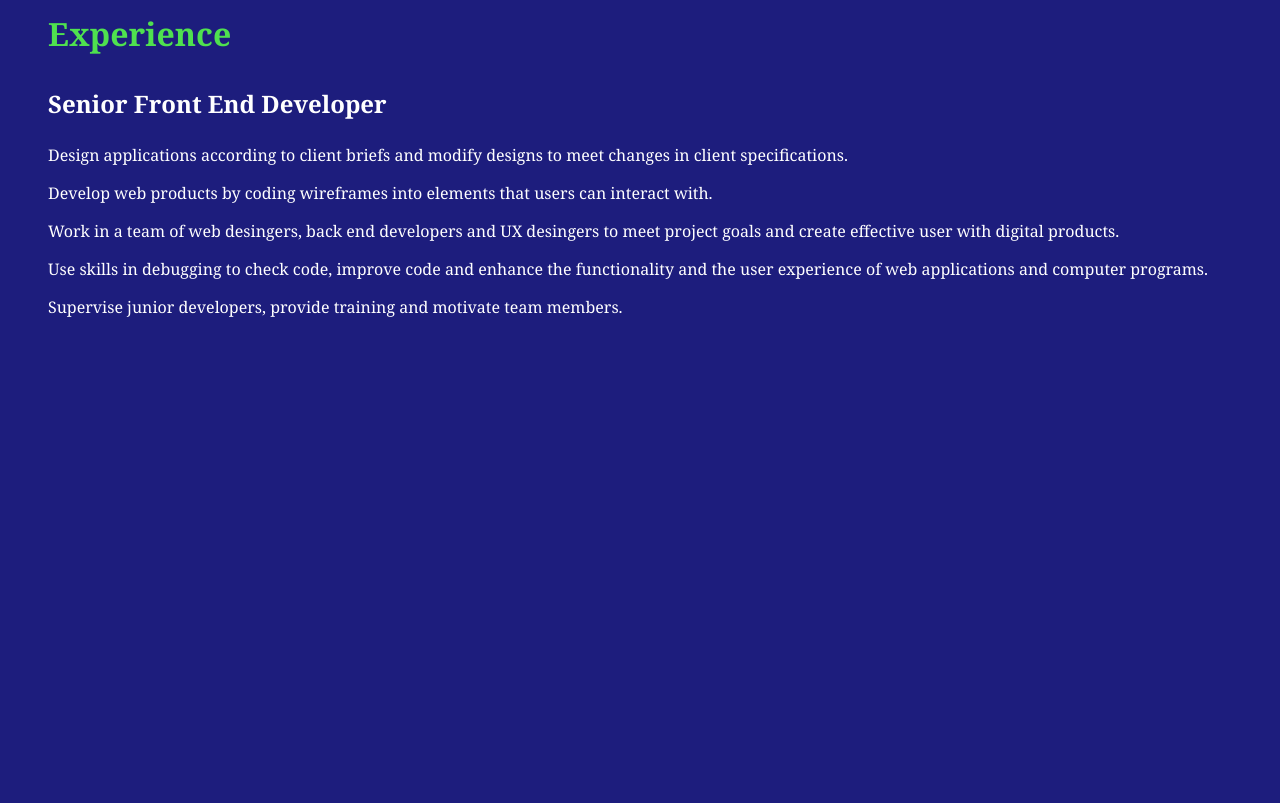
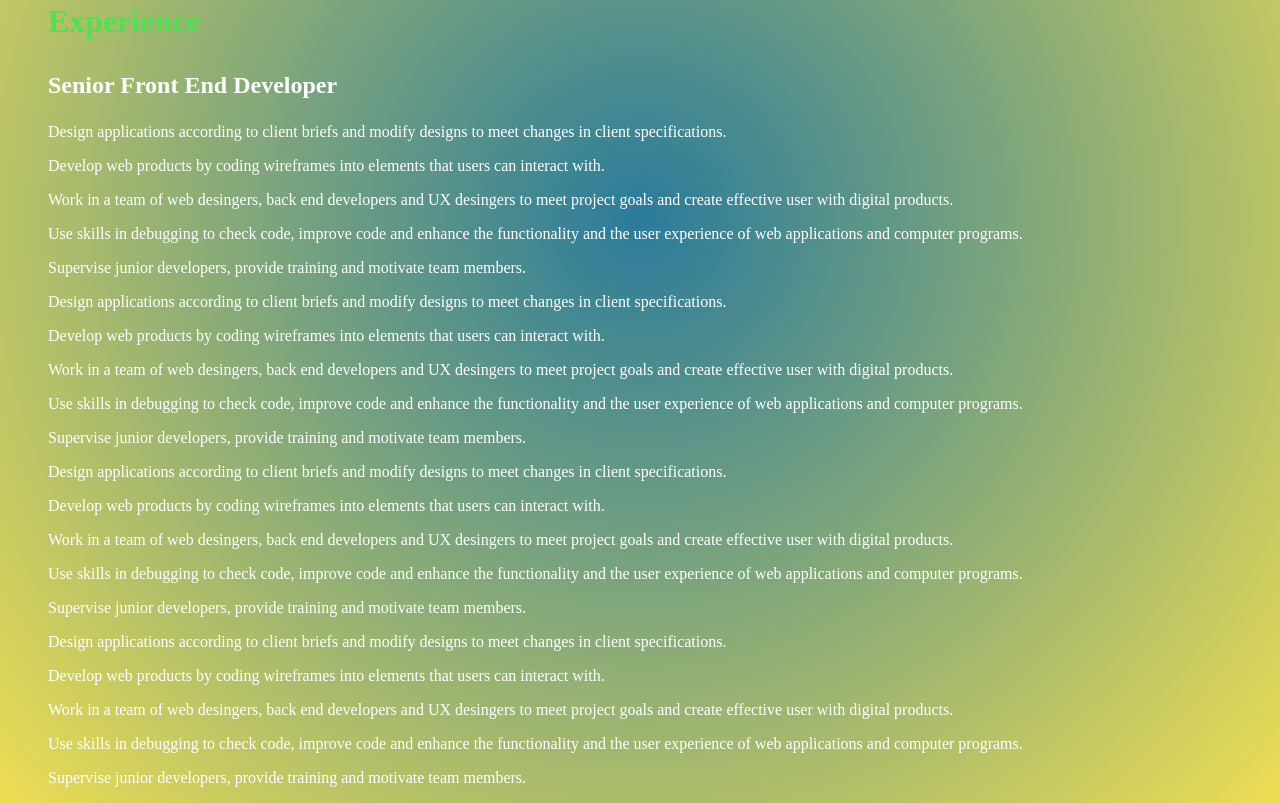
Before and after one commit to Srija-Bharadwaj/FrontEnd, a plain HTML site: page CSS/resume.html in a window 1280 px wide. Shown: the part 365-1168 px from the top of the page. Before the commit the page ends 800 px from the top, so only its background shows below. Drawn offline with Linux system fonts and the light colour scheme.

Commit message:
Update resume.html

```diff
--- a/CSS/resume.html
+++ b/CSS/resume.html
@@ -5,9 +5,19 @@
     <meta name="viewport" content="width=device-width, initial-scale=1.0">
     <title>Resume</title>
     <style>
-        body{
-            background-color: rgba(6, 6, 112, 0.907);
-            font-family: Georgia, serif;
+         body{
+            /* background-color: purple; */
+             /* background-image: url("assets/resume.jpeg");  */
+            /* The above is default one. So for this we use
+            bachground-repeat = no repeat.*/
+            /* background-repeat: repeat; */
+            /* background-repeat: repeat-y;  */
+            /* background-position: top right;  */
+            /* background-size: 500px 700px; */
+            /* background-attachment: local; */
+            /* background: url("assets/resume.jpeg") repeat-y top right; */
+            /* background: linear-gradient(to left, rgb(237, 174, 184), lightblue); */
+            background: radial-gradient(circle,rgba(42, 123, 155, 1) 0%, rgba(237, 221, 83, 1) 100%);
         }
         h2{
             color: white;
@@ -51,6 +61,27 @@
             <p><blockquote>Use skills in debugging to check code, improve code and enhance the functionality and the user experience of web applications and computer programs.</blockquote></p>
             <p><blockquote>Supervise junior developers, provide training and motivate team members.</blockquote></p>
         </div>
+                <div class="para">
+            <p><blockquote>Design applications according to client briefs and modify designs to meet changes in client specifications.</blockquote></p>
+            <p><blockquote>Develop web products by coding wireframes into elements that users can interact with.</blockquote></p>
+            <p><blockquote>Work in a team of web desingers, back end developers and UX desingers to meet project goals and create effective user with digital products.</blockquote></p>
+            <p><blockquote>Use skills in debugging to check code, improve code and enhance the functionality and the user experience of web applications and computer programs.</blockquote></p>
+            <p><blockquote>Supervise junior developers, provide training and motivate team members.</blockquote></p>
+        </div>
+                <div class="para">
+            <p><blockquote>Design applications according to client briefs and modify designs to meet changes in client specifications.</blockquote></p>
+            <p><blockquote>Develop web products by coding wireframes into elements that users can interact with.</blockquote></p>
+            <p><blockquote>Work in a team of web desingers, back end developers and UX desingers to meet project goals and create effective user with digital products.</blockquote></p>
+            <p><blockquote>Use skills in debugging to check code, improve code and enhance the functionality and the user experience of web applications and computer programs.</blockquote></p>
+            <p><blockquote>Supervise junior developers, provide training and motivate team members.</blockquote></p>
+        </div>
+                <div class="para">
+            <p><blockquote>Design applications according to client briefs and modify designs to meet changes in client specifications.</blockquote></p>
+            <p><blockquote>Develop web products by coding wireframes into elements that users can interact with.</blockquote></p>
+            <p><blockquote>Work in a team of web desingers, back end developers and UX desingers to meet project goals and create effective user with digital products.</blockquote></p>
+            <p><blockquote>Use skills in debugging to check code, improve code and enhance the functionality and the user experience of web applications and computer programs.</blockquote></p>
+            <p><blockquote>Supervise junior developers, provide training and motivate team members.</blockquote></p>
+        </div>
     </div>
 </body>
 </html>
```
